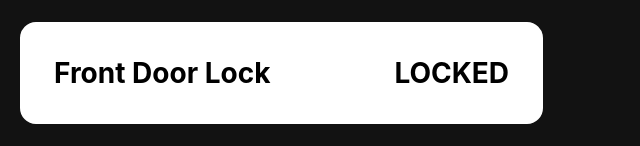
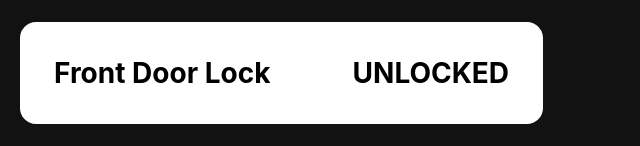
Before and after one commit to preciousudobia704-maker/age-responsive-smarthome, a React (Vite) app: page / in a window 1280 px wide. Shown: the part 475-621 px from the top of the page, without its empty margins (0-640 px from the left). Built offline with nearby package versions, Linux system fonts and the light colour scheme.

Commit message:
Update App.tsx

```diff
--- a/src/App.tsx
+++ b/src/App.tsx
@@ -1,37 +1,37 @@
-import React, { useState, useEffect } from "react";
-import "./app.css"; // High-contrast styles
+// @ts-nocheck
+import React, { useState, useEffect } from 'react';
+import './App.css';
 
 export default function AgeResponsiveSmartHome() {
   // --------------------------------------------------------
   // 1. DATA LAYER (Local Storage Initialization)
   // --------------------------------------------------------
   const [deviceStates, setDeviceStates] = useState(() => {
-    const savedStates = localStorage.getItem("smartHomeStates");
-    return savedStates
-      ? JSON.parse(savedStates)
-      : {
-          livingRoomLight: false,
-          bedroomFan: false,
-          frontDoorLock: true,
-        };
+    const savedStates = localStorage.getItem('smartHomeStates');
+    return savedStates ? JSON.parse(savedStates) : {
+      livingRoomLight: false,
+      bedroomFan: false,
+      frontDoorLock: true,
+    };
   });
 
   const [lastAction, setLastAction] = useState(null);
   const [showUndo, setShowUndo] = useState(false);
 
-  // Sync state changes directly to local storage for offline persistence
-  useEffect(() => {
-    localStorage.setItem("smartHomeStates", JSON.stringify(deviceStates));
-  }, [deviceStates]);
-  // Add the dynamic habit log to Local Storage
   const [habitLog, setHabitLog] = useState(() => {
-    const savedLog = localStorage.getItem("smartHomeHabits");
+    const savedLog = localStorage.getItem('smartHomeHabits');
     return savedLog ? JSON.parse(savedLog) : [];
   });
 
+  // Sync state changes directly to local storage for offline persistence
   useEffect(() => {
-    localStorage.setItem("smartHomeHabits", JSON.stringify(habitLog));
+    localStorage.setItem('smartHomeStates', JSON.stringify(deviceStates));
+  }, [deviceStates]);
+
+  useEffect(() => {
+    localStorage.setItem('smartHomeHabits', JSON.stringify(habitLog));
   }, [habitLog]);
+
   // --------------------------------------------------------
   // 2. LOGIC LAYER (Controllers & Error Recovery)
   // --------------------------------------------------------
@@ -43,16 +43,17 @@ export default function AgeResponsiveSmartHome() {
     setLastAction({ previousState, deviceName });
 
     // Update to new device state
-    setDeviceStates((prev) => ({ ...prev, [deviceKey]: newState }));
+    setDeviceStates(prev => ({ ...prev, [deviceKey]: newState }));
 
-    // DYNAMIC DATASET GENERATION: Log the exact action and timestamp
+    // Dynamic Dataset Generation
     const newLogEntry = {
       device: deviceName,
       deviceKey: deviceKey,
       state: newState ? "ON" : "OFF",
-      time: new Date().toISOString(),
+      time: new Date().toISOString()
     };
-    setHabitLog((prevLog) => [...prevLog, newLogEntry]);
+
+    setHabitLog(prevLog => [...prevLog, newLogEntry]);
 
     // Trigger the Graceful Error Recovery Toast
     setShowUndo(true);
@@ -61,80 +62,78 @@ export default function AgeResponsiveSmartHome() {
       setLastAction(null);
     }, 5000);
   };
+
   const executeUndo = () => {
     if (lastAction) {
-      setDeviceStates(lastAction.previousState); // Revert to saved state
+      setDeviceStates(lastAction.previousState);
       setShowUndo(false);
       setLastAction(null);
     }
   };
+
   // --------------------------------------------------------
-  // 3. PRESENTATION LAYER (High-Contrast UI)
-  // --------------------------------------------------------
-  // --------------------------------------------------------
-  // PREDICTIVE AI MODULE (Localized Rule-Based Heuristics)
-  // --------------------------------------------------------
-  // --------------------------------------------------------
-  // PREDICTIVE AI MODULE (Reads dynamically from habitLog)
+  // 3. PREDICTIVE AI MODULE (Localized Rule-Based Heuristics)
   // --------------------------------------------------------
   const getPredictiveSuggestion = () => {
     const currentHour = new Date().getHours();
 
-    // 1. Scan the habitLog for any device turned ON around this time previously
-    const learnedHabit = habitLog.find((log) => {
+    // Scan the habitLog for any device turned ON around this time previously
+    const learnedHabit = habitLog.find(log => {
       const logHour = new Date(log.time).getHours();
       return log.state === "ON" && logHour === currentHour;
     });
 
-    // 2. If a habit is found, and that device is currently OFF, suggest it
+    // If a habit is found, and that device is currently OFF, suggest it
     if (learnedHabit && !deviceStates[learnedHabit.deviceKey]) {
       return {
         message: `You usually turn on the ${learnedHabit.device} around this time. Turn it on?`,
-        action: () => toggleDevice(learnedHabit.deviceKey, learnedHabit.device),
+        action: () => toggleDevice(learnedHabit.deviceKey, learnedHabit.device)
       };
     }
 
-    return null; // No habits learned for this hour yet
+    return null;
   };
 
   const aiSuggestion = getPredictiveSuggestion();
+
+  // --------------------------------------------------------
+  // 4. PRESENTATION LAYER (High-Contrast UI)
+  // --------------------------------------------------------
   return (
     <div className="app-container">
       <header className="app-header">
         <h1>My Home Dashboard</h1>
       </header>
+
       {/* Predictive UI Banner */}
       {aiSuggestion && (
         <div className="ai-suggestion-banner" onClick={aiSuggestion.action}>
           ✨ <strong>Suggestion:</strong> {aiSuggestion.message}
         </div>
       )}
+
       <main className="device-grid">
         {/* Device Control Card: Living Room Light */}
         <button
-          className={`device-card ${
-            deviceStates.livingRoomLight ? "active" : "inactive"
-          }`}
-          onClick={() => toggleDevice("livingRoomLight", "Living Room Light")}
+          className={`device-card ${deviceStates.livingRoomLight ? 'active' : 'inactive'}`}
+          onClick={() => toggleDevice('livingRoomLight', 'Living Room Light')}
           aria-pressed={deviceStates.livingRoomLight}
         >
           <span className="device-title">Living Room Light</span>
           <span className="device-status">
-            {deviceStates.livingRoomLight ? "ON" : "OFF"}
+            {deviceStates.livingRoomLight ? 'ON' : 'OFF'}
           </span>
         </button>
 
         {/* Device Control Card: Front Door Lock */}
         <button
-          className={`device-card ${
-            deviceStates.frontDoorLock ? "active" : "inactive"
-          }`}
-          onClick={() => toggleDevice("frontDoorLock", "Front Door Lock")}
+          className={`device-card ${deviceStates.frontDoorLock ? 'active' : 'inactive'}`}
+          onClick={() => toggleDevice('frontDoorLock', 'Front Door Lock')}
           aria-pressed={deviceStates.frontDoorLock}
         >
           <span className="device-title">Front Door Lock</span>
           <span className="device-status">
-            {deviceStates.frontDoorLock ? "LOCKED" : "UNLOCKED"}
+            {deviceStates.frontDoorLock ? 'UNLOCKED' : 'LOCKED'}
           </span>
         </button>
       </main>
```
